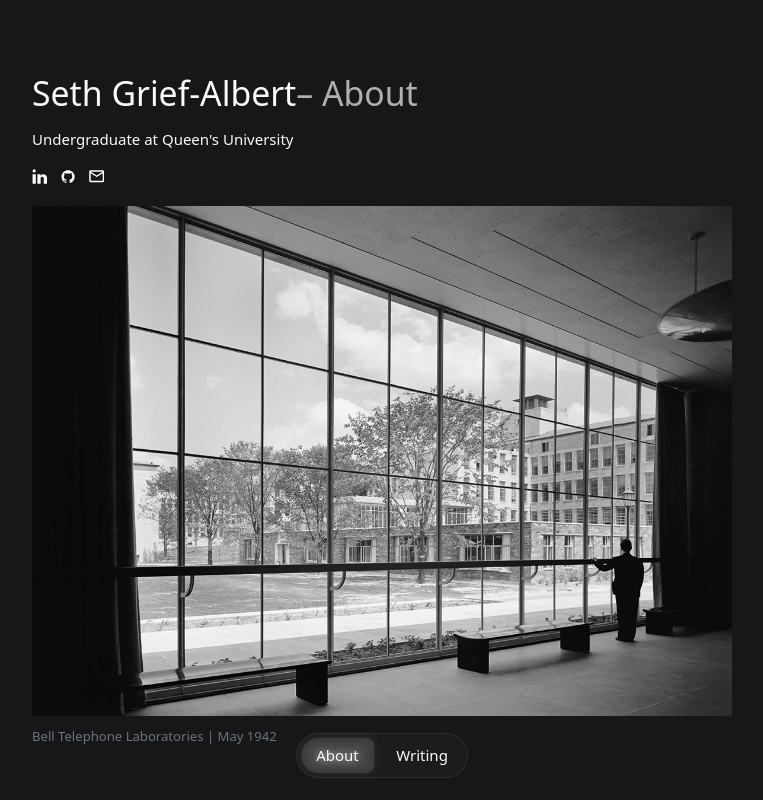
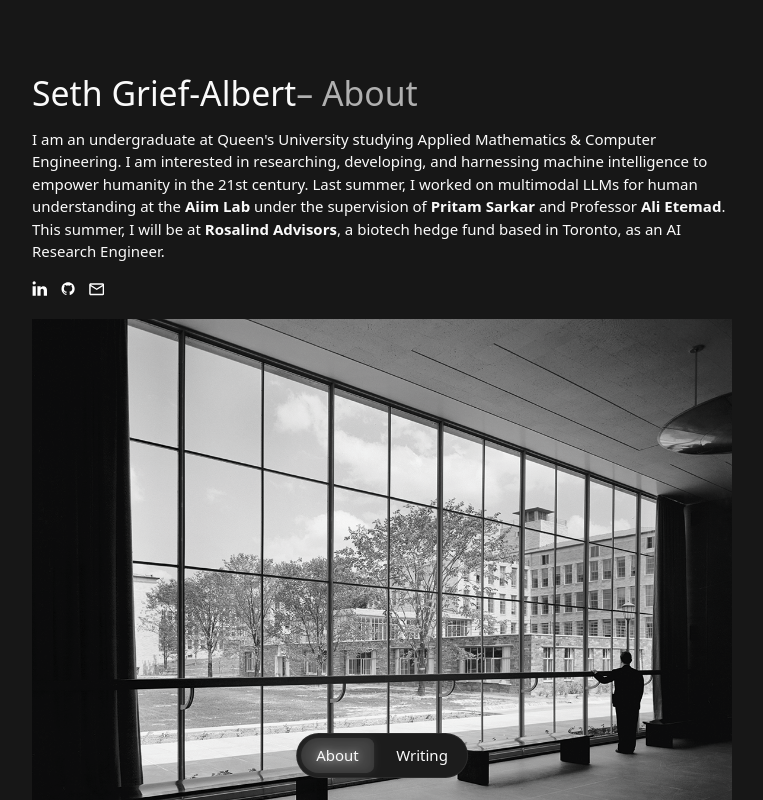
Before and after one commit to SethGA/seth, a Next.js app: page / in a window 1280 px wide. Shown: the whole page, without its empty margins (258-1021 px from the left). Built offline with nearby package versions, Linux system fonts and the light colour scheme.

Commit message:
Update about

```diff
--- a/app/page.tsx
+++ b/app/page.tsx
@@ -11,7 +11,7 @@ const PostPage = () => {
           </p>
         </h1>
         <p className="w-full max-w-[700px] font-light">
-          Undergraduate at Queen's University
+          I am an undergraduate at Queen's University studying Applied Mathematics & Computer Engineering. I am interested in researching, developing, and harnessing machine intelligence to empower humanity in the 21st century. Last summer, I worked on multimodal LLMs for human understanding at the <a href="https://www.aiimlab.com/" target="_blank" rel="noopener noreferrer" className="font-bold hover:opacity-70">Aiim Lab</a> under the supervision of <a href="https://pritamsarkar.com/" target="_blank" rel="noopener noreferrer" className="font-bold hover:opacity-70">Pritam Sarkar</a> and Professor <a href="https://smithengineering.queensu.ca/directory/faculty/ali-etemad" target="_blank" rel="noopener noreferrer" className="font-bold hover:opacity-70">Ali Etemad</a>. This summer, I will be at <a href="https://rosalindcap.com/" target="_blank" rel="noopener noreferrer" className="font-bold hover:opacity-70">Rosalind Advisors</a>, a biotech hedge fund based in Toronto, as an AI Research Engineer.
         </p>
         <IconBar className="!mb-1" />
         <figure className="w-full max-w-[700px]">
```
